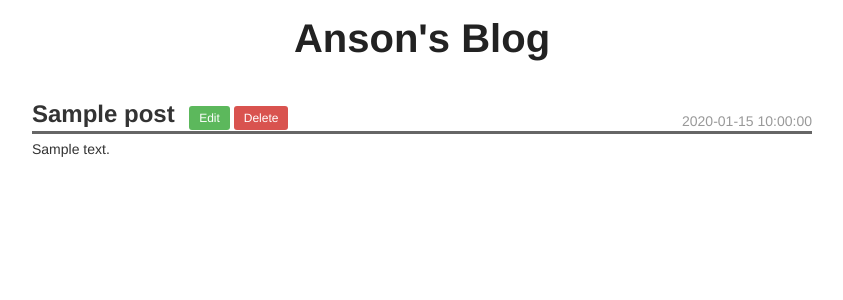
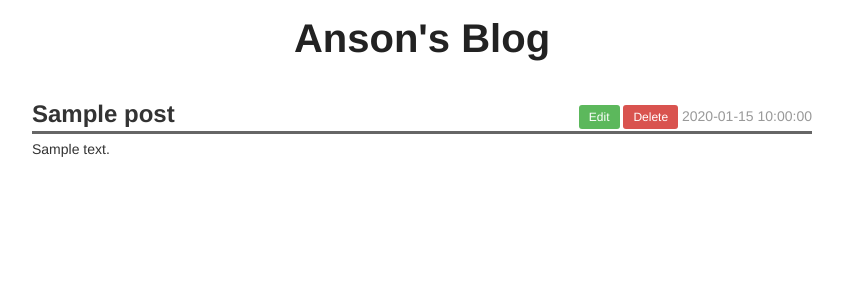
Before and after one commit to anson0910/Multi_User_Blog, a Python web app: template templates/permalink.html in a window 1280 px wide. Shown: the top 300 px of the page, without its empty margins (218-1061 px from the left). Run offline with Jinja, Linux system fonts and the light colour scheme; the template is opened without the code that fills it: most values are stand-ins (such as "Sample title", 1, 10 or a date in 2020).

Commit message:
Change edit delete button position

```diff
--- a/css/main.css
+++ b/css/main.css
@@ -98,10 +98,11 @@ input[type=submit] {
     color: #333;
 }
 
+
 .post-date {
     position: absolute;
     right: 0px;
-    bottom: 0px;
+    bottom: 5px;
     color: #999;
 
 }
--- a/templates/permalink.html
+++ b/templates/permalink.html
@@ -7,9 +7,10 @@
               {{post.subject}}
             </a>
             &nbsp;
-            <a type="button" class="btn-sm btn-success" href="{{post.key().id()}}/edit">Edit</a>
-            <a type="button" class="btn-sm btn-danger" href="{{post.key().id()}}/delete">Delete</a>
+
             <div class="post-date">
+                <a type="button" class="btn-sm btn-success" href="{{post.key().id()}}/edit">Edit</a>
+                <a type="button" class="btn-sm btn-danger" href="{{post.key().id()}}/delete">Delete</a>
                 {{post.created}}
             </div>
         </div>
```
